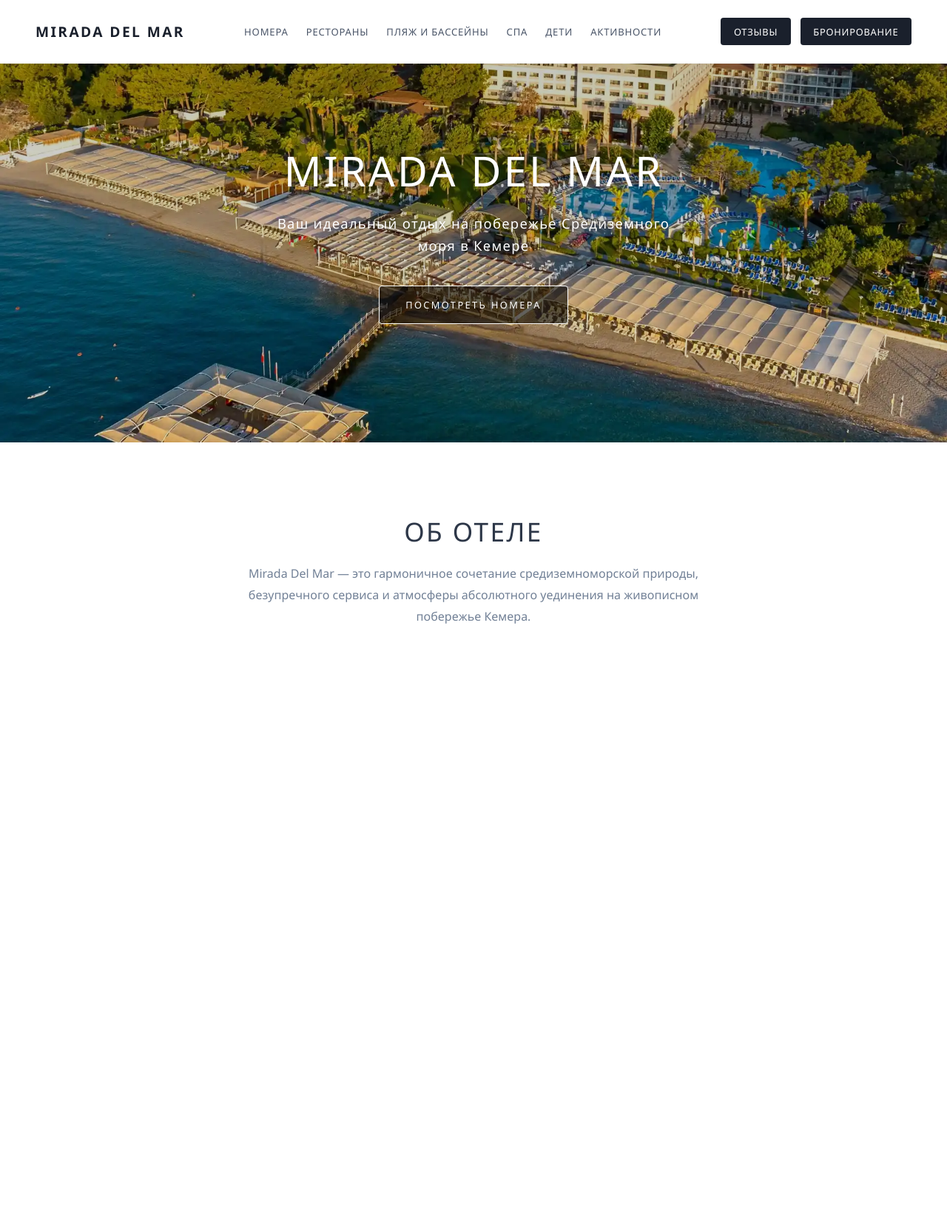
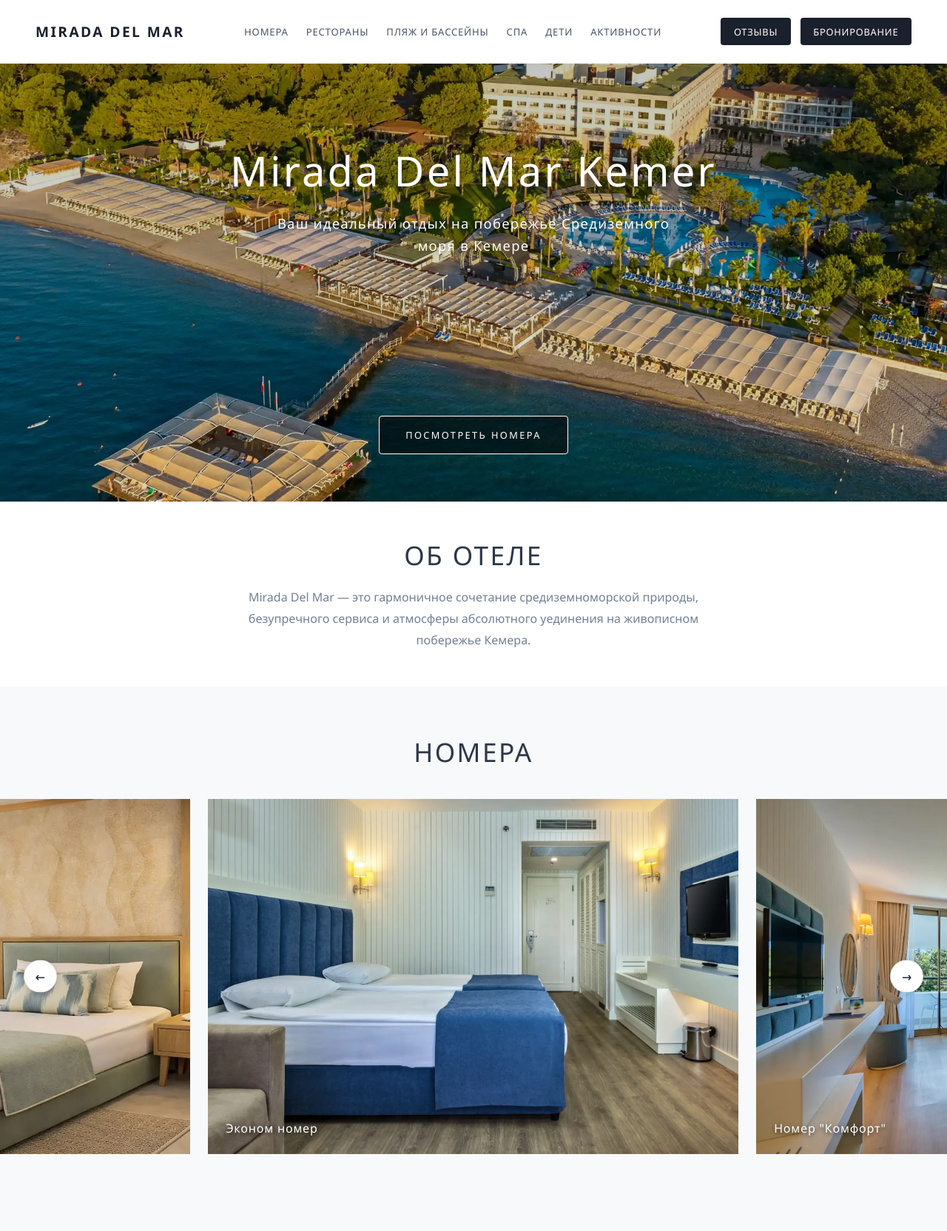
Before and after one commit to dmitry08-pyth/mirada_del_mar, a Python web app: template templates/index.html in a window 1280 px wide. Shown: the whole page at 74% size. Before the commit the page ends 843 px from the top, so only its background shows below. Run offline with Jinja, Linux system fonts and the light colour scheme; the template is opened without the code that fills it, so the values that code supplies are empty.

Commit message:
feat: add rooms slider section

```diff
--- a/static/style.css
+++ b/static/style.css
@@ -93,10 +93,10 @@ header {
     background-color: #4a5568;
 }
 
-/* Секция Hero (делаем отступ сверху, чтобы контент не прятался под фиксированной шапкой) */
+/* Секция Hero */
 .hero {
     position: relative;
-    padding: 12rem 1rem 10rem 1rem; /* Увеличили верхний отступ для ПК */
+    padding: 12rem 1rem 4rem 1rem;
     text-align: center;
     background-image: linear-gradient(rgba(0, 0, 0, 0.25), rgba(0, 0, 0, 0.1)), url('D:/mirada_del_mar/static/images/hero-bg.jpg');
     background-size: cover;
@@ -114,7 +114,7 @@ header {
     letter-spacing: 0.2rem;
     color: #ffffff;
     margin-bottom: 1.2rem;
-    text-transform: uppercase;
+    text-transform: capitalize;
     text-shadow: 0 0.1rem 0.6rem rgba(0, 0, 0, 0.3);
 }
 
@@ -132,6 +132,7 @@ header {
 .hero .btn {
     display: inline-block;
     padding: 1rem 2.2rem;
+    margin-top: 11rem;
     background-color: rgba(0, 0, 0, 0.55);
     color: #ffffff;
     text-decoration: none;
@@ -150,7 +151,7 @@ header {
 
 /* Секция About */
 .about {
-    padding: 6rem 1.5rem;
+    padding: 3rem 1.5rem;
     background-color: #ffffff;
     text-align: center;
 }
@@ -174,6 +175,122 @@ header {
 }
 
 /* ==========================================
+   Секция-витрина со слайдером (Номера и др.)
+   ========================================== */
+.showcase {
+    padding: 4rem 0;
+    background-color: #f7f9fa;
+    text-align: center;
+}
+
+.showcase h2 {
+    font-size: clamp(1.6rem, 3vw, 2.2rem);
+    font-weight: 300;
+    letter-spacing: 0.15rem;
+    color: #2d3748;
+    margin-bottom: 2.5rem;
+    text-transform: uppercase;
+}
+
+/* Контейнер-держатель для кнопок и ленты */
+.slider-wrapper {
+    position: relative;
+    width: 100%;
+    margin-bottom: 2.5rem;
+}
+
+/* Горизонтальная лента карточек */
+.slider-track {
+    display: flex;
+    gap: 1.5rem;
+    overflow-x: auto;
+    padding: 0 22vw; /* Оставляет место по бокам, чтобы выглядывали соседние фото */
+    scrollbar-width: none; /* Скрывает скроллбар в Firefox */
+}
+
+.slider-track::-webkit-scrollbar {
+    display: none; /* Скрывает скроллбар в Chrome/Edge/Safari */
+}
+
+/* Отдельная карточка с фото */
+.slide-card {
+    position: relative;
+    flex: 0 0 56vw; /* Запрещает сжиматься и задает ширину 56% от экрана */
+    height: 30rem;
+    scroll-snap-align: center; /* Магнитит карточку ровно по центру при остановке скролла */
+    overflow: hidden;
+    background-color: #e2e8f0;
+}
+
+.slide-card img {
+    width: 100%;
+    height: 100%;
+    object-fit: cover; /* Обрезает фото без искажения пропорций */
+    display: block;
+}
+
+/* Подпись названия номера поверх фото */
+.slide-caption {
+    position: absolute;
+    bottom: 1.5rem;
+    left: 1.5rem;
+    color: #ffffff;
+    font-size: 1rem;
+    letter-spacing: 0.05rem;
+    text-shadow: 0 2px 6px rgba(0, 0, 0, 0.7);
+}
+
+/* Круглые кнопки-стрелки */
+.slider-btn {
+    position: absolute;
+    top: 50%;
+    transform: translateY(-50%);
+    width: 2.8rem;
+    height: 2.8rem;
+    border-radius: 50%;
+    background-color: #ffffff;
+    color: #1a202c;
+    border: 1px solid rgba(0, 0, 0, 0.1);
+    font-size: 1.1rem;
+    cursor: pointer;
+    z-index: 10;
+    user-select: none;
+    box-shadow: 0 2px 8px rgba(0, 0, 0, 0.15);
+    transition: background-color 0.3s ease, color 0.3s ease;
+}
+
+.slider-btn:hover {
+    background-color: #1a202c;
+    color: #ffffff;
+}
+
+.prev-btn {
+    left: 2rem;
+}
+
+.next-btn {
+    right: 2rem;
+}
+
+/* Кнопка "Все номера" под слайдером */
+.outline-btn {
+    display: inline-block;
+    padding: 0.85rem 2.2rem;
+    border: 1px solid #2d3748;
+    border-radius: 2rem;
+    color: #2d3748;
+    text-decoration: none;
+    font-size: 0.85rem;
+    letter-spacing: 0.05rem;
+    transition: all 0.3s ease;
+}
+
+.outline-btn:hover {
+    background-color: #1a202c;
+    color: #ffffff;
+}
+
+/* ==========================================
    Профессиональный адаптив
    ========================================== */
 @media (max-width: 68rem) {
@@ -189,7 +306,6 @@ header {
 }
 
 @media (max-width: 54rem) {
-    /* На мобильных устройствах делаем шапку статичной, чтобы она не перекрывала контент */
     header {
         position: relative;
         flex-direction: column;
@@ -210,9 +326,31 @@ header {
         gap: 1rem;
     }
 
-    /* Убираем лишний отступ у hero на мобилках, так как шапка теперь в потоке */
     .hero {
         padding: 6rem 1rem;
+    }
+
+    .hero .btn {
+        margin-top: 4rem;
+    }
+
+    /* Адаптив слайдера для планшетов и телефонов */
+    .slider-track {
+        padding: 0 10vw;
+        gap: 1rem;
+    }
+
+    .slide-card {
+        flex: 0 0 80vw;
+        height: 20rem;
+    }
+
+    .prev-btn {
+        left: 0.8rem;
+    }
+
+    .next-btn {
+        right: 0.8rem;
     }
 }
 
--- a/templates/index.html
+++ b/templates/index.html
@@ -21,16 +21,18 @@
     </nav>
 
     <div class="header-actions">
-      <a href="/reviews" class="nav-btn-primary">Отзывы</a>
-      <a href="/booking" class="nav-btn-secondary">Бронирование</a>
+      <a href="D:/mirada_del_mar/templates/reviews" class="nav-btn-primary">Отзывы</a>
+      <a href="D:/mirada_del_mar/templates/booking" class="nav-btn-secondary">Бронирование</a>
     </div>
   </header>
 
+
   <main>
+
     <section class="hero">
-      <h1>Mirada Del Mar</h1>
+      <h1>Mirada Del Mar Kemer</h1>
       <p>Ваш идеальный отдых на побережье Средиземного моря в Кемере</p>
-      <a href="/rooms" class="btn">Посмотреть номера</a>
+      <a href="D:/mirada_del_mar/templates/rooms" class="btn">Посмотреть номера</a>
     </section>
 
     <section class="about">
@@ -38,6 +40,39 @@
       <p>Mirada Del Mar — это гармоничное сочетание средиземноморской природы, безупречного сервиса и атмосферы абсолютного уединения на
       живописном побережье Кемера.</p>
     </section>
+
+    <section class="showcase">
+      <h2>Номера</h2>
+
+      <div class="slider-wrapper">
+        <button class="slider-btn prev-btn">&#8592;</button>
+
+        <div class="slider-track">
+          <div class="slide-card">
+            <img src="D:/mirada_del_mar/static/images/eco-room-1.jpg" alt="Эконом номер">
+            <span class="slide-caption">Эконом номер</span>
+          </div>
+
+          <div class="slide-card">
+            <img src="D:/mirada_del_mar/static/images/comfort-room-1.jpg" alt='Номер "Комфорт"'>
+            <span class="slide-caption">Номер "Комфорт"</span>
+          </div>
+
+          <div class="slide-card">
+            <img src="D:/mirada_del_mar/static/images/family-room-1.jpg" alt="Семейный номер">
+            <span class="slide-caption">Семейный номер</span>
+          </div>
+
+          <div class="slide-card">
+            <img src="D:/mirada_del_mar/static/images/garden-chalet-1.jpg" alt="Garden Chalet">
+            <span class="slide-caption">Garden Chalet</span>
+          </div>
+        </div>
+
+        <button class="slider-btn next-btn">&#8594;</button>
+      </div>
+    </section>
+
   </main>
 
   <script src="D:/mirada_del_mar/static/script.js"></script>
```
Also changed, not shown: static/script.js (+63 -0 lines), static/images/comfort-room-1.jpg (added), static/images/eco-room-1.jpg (added), static/images/family-room-1.jpg (added), static/images/garden-chalet-1.jpg (added).
